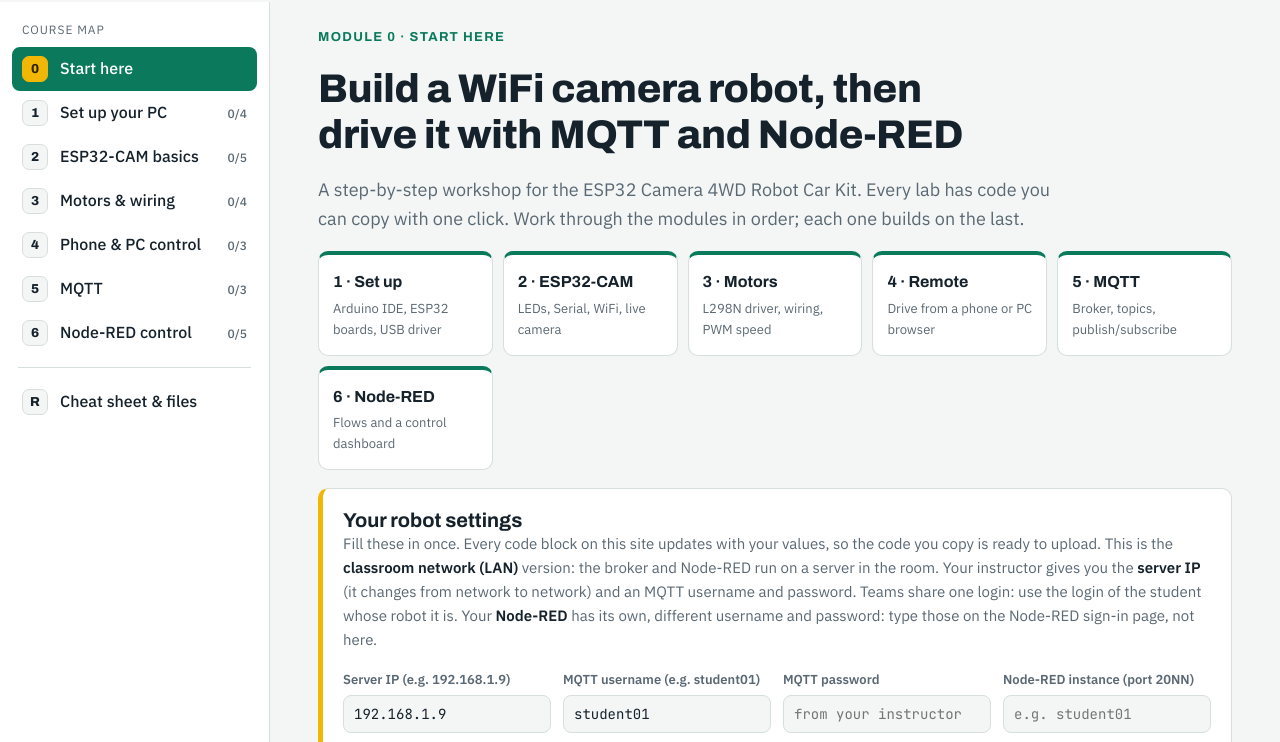
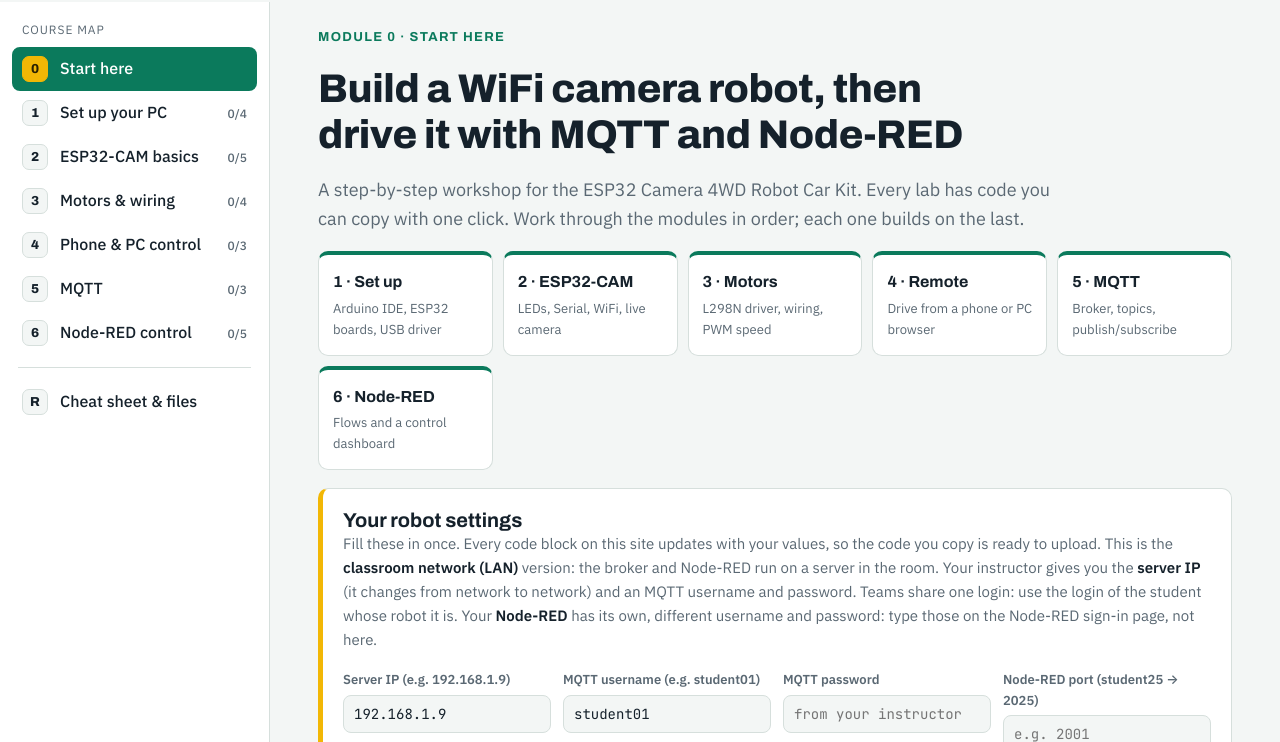
Before and after one commit to petermarkdc/imake2026-lanversion, a plain HTML site: page index.html in a window 1280 px wide. Shown: the part 50-792 px from the top of the page. Drawn offline with nearby package versions, Linux system fonts and the light colour scheme.

Commit message:
Add files via upload

```diff
--- a/index.html
+++ b/index.html
@@ -306,7 +306,7 @@ body.pdf-mode .grid2{grid-template-columns:1fr 1fr}
       <div class="field"><label for="setServer">Server IP (e.g. 192.168.1.9)</label><input id="setServer" autocomplete="off" autocapitalize="off" spellcheck="false" inputmode="decimal" value="192.168.1.9"></div>
       <div class="field"><label for="setTeam">MQTT username (e.g. student01)</label><input id="setTeam" autocomplete="off" autocapitalize="off" spellcheck="false" value="student01"></div>
       <div class="field"><label for="setMqttPass">MQTT password</label><input id="setMqttPass" autocomplete="off" autocapitalize="off" spellcheck="false" placeholder="from your instructor"></div>
-      <div class="field"><label for="setNr">Node-RED instance (port 20NN)</label><input id="setNr" autocomplete="off" autocapitalize="off" spellcheck="false" placeholder="e.g. student01"></div>
+      <div class="field"><label for="setNr">Node-RED port (student25 → 2025)</label><input id="setNr" autocomplete="off" autocapitalize="off" spellcheck="false" inputmode="numeric" placeholder="e.g. 2001"></div>
       <div class="field"><label for="setSsid">Classroom WiFi name</label><input id="setSsid" autocomplete="off" spellcheck="false" value="ClassroomWiFi"></div>
       <div class="field"><label for="setPass">Classroom WiFi password</label><input id="setPass" autocomplete="off" spellcheck="false" value="password123"></div>
     </div>
@@ -910,7 +910,7 @@ body.pdf-mode .grid2{grid-template-columns:1fr 1fr}
   <article class="lab" data-lab="nr-install" data-mod="nodered">
     <div class="lab-head"><span class="labno">SETUP</span><h3>Open your Node-RED and install Dashboard 2.0</h3><span class="time">≈ 10 min</span></div>
     <div class="lab-body">
-      <p class="goal"><b>Nothing to install on your laptop.</b> Every student has their own Node-RED on the classroom server, one port each: student01 → port 2001 … student30 → port 2030. The links on this page use the <b>server IP</b> and <b>Node-RED instance</b> from the Start page. Your laptop or phone must be on the classroom WiFi.</p>
+      <p class="goal"><b>Nothing to install on your laptop.</b> Every student has their own Node-RED on the classroom server, one port each: student01 → port 2001 … student30 → port 2030. The links on this page use the <b>server IP</b> and <b>Node-RED port</b> from the Start page (student25 → port 2025). Your laptop or phone must be on the classroom WiFi.</p>
       <ol class="steps">
         <li><div><p>Open your Node-RED editor. If it asks you to sign in, use your <b>Node-RED username and password</b> from your instructor. These are <b>not</b> your MQTT login.</p><p class="mono" style="font-size:15px"><a data-href-tpl="http://{{SERVER}}:{{NRPORT}}/" href="http://192.168.1.9:2001/" target="_blank" rel="noopener">http://<span data-var="SERVER">192.168.1.9</span>:<span data-var="NRPORT">2001</span>/</a></p></div></li>
         <li><div><p>Open the menu <b>☰</b> (top right) › <b>Manage palette</b> › <b>Install</b> tab, and search for:</p><div class="code short" data-snippet="nr_palette"></div></div></li>
@@ -1166,7 +1166,13 @@ const PASS_PLACEHOLDER = 'YOUR_MQTT_PASSWORD';
 let settings = (() => { const old = store.get('settings', {}); const s = Object.assign({}, DEFAULTS, store.get('settings2', {WIFI_SSID: old.WIFI_SSID || DEFAULTS.WIFI_SSID, WIFI_PASS: old.WIFI_PASS || DEFAULTS.WIFI_PASS})); delete s.BROKER; return s; })();
 const fieldMap = {setServer:'SERVER', setTeam:'TEAM', setSsid:'WIFI_SSID', setPass:'WIFI_PASS', setMqttPass:'MQTT_PASS', setNr:'NR'};
 const serverIp = () => String(settings.SERVER || '').trim().replace(/[^A-Za-z0-9.\-]/g, '') || DEFAULTS.SERVER;
-const nrPort = () => { const n = parseInt((nrName().match(/(\d+)$/) || [])[1], 10); return 2000 + (n > 0 && n < 100 ? n : 1); };
+const nrPort = () => {
+  const raw = String(settings.NR || '').trim();
+  if (/^\d{3,5}$/.test(raw) && +raw >= 1 && +raw <= 65535) return +raw;          // typed the port, e.g. 2025
+  const m = raw.match(/(\d{1,2})$/) || (cleanId(settings.TEAM) || '').match(/(\d{1,2})$/); // student25 or 25, else MQTT username
+  const n = m ? parseInt(m[1], 10) : 1;
+  return 2000 + (n > 0 ? n : 1);
+};
 const otherStudent = () => { const t = cleanId(settings.TEAM) || DEFAULTS.TEAM; return t === 'student02' ? 'student03' : 'student02'; };
 const nrName = () => cleanId(settings.NR) || cleanId(settings.TEAM) || DEFAULTS.TEAM;
 const cleanId = s => (s||'').replace(/[^A-Za-z0-9._-]/g,'');
@@ -1210,7 +1216,7 @@ function refreshVars(){
     if (!/^\d{1,3}(\.\d{1,3}){3}$/.test(serverIp()) && !/^[a-z0-9.-]+$/i.test(serverIp())) { msg = 'Server IP looks wrong. It is four numbers with dots, e.g. 192.168.1.9.'; cls += ' warn-text'; }
     else if (!/^student\d{2,}$/.test(team)) { msg = 'Usernames look like student07 (lowercase, two digits). Check for typos.'; cls += ' warn-text'; }
     else if (!mpass) { msg = 'Type your MQTT password. Until you do, the code shows ' + PASS_PLACEHOLDER + '.'; cls += ' warn-text'; }
-    else if (settings.NR && !/^student\d{2,}$/.test(nrName())) { msg = 'Node-RED instance should look like student07 (from your Node-RED address).'; cls += ' warn-text'; }
+    else if (settings.NR && !/^(\d{3,5}|student\d{1,2}|\d{1,2})$/.test(String(settings.NR).trim())) { msg = 'Node-RED port should be a number like 2025 (student25 → 2025).'; cls += ' warn-text'; }
     else msg = 'Server ' + serverIp() + ' and MQTT login ' + team + ' are filled into every sketch, command and flow. Your Node-RED: http://' + serverIp() + ':' + nrPort() + '/';
     note.className = cls; note.textContent = msg;
   }
```
